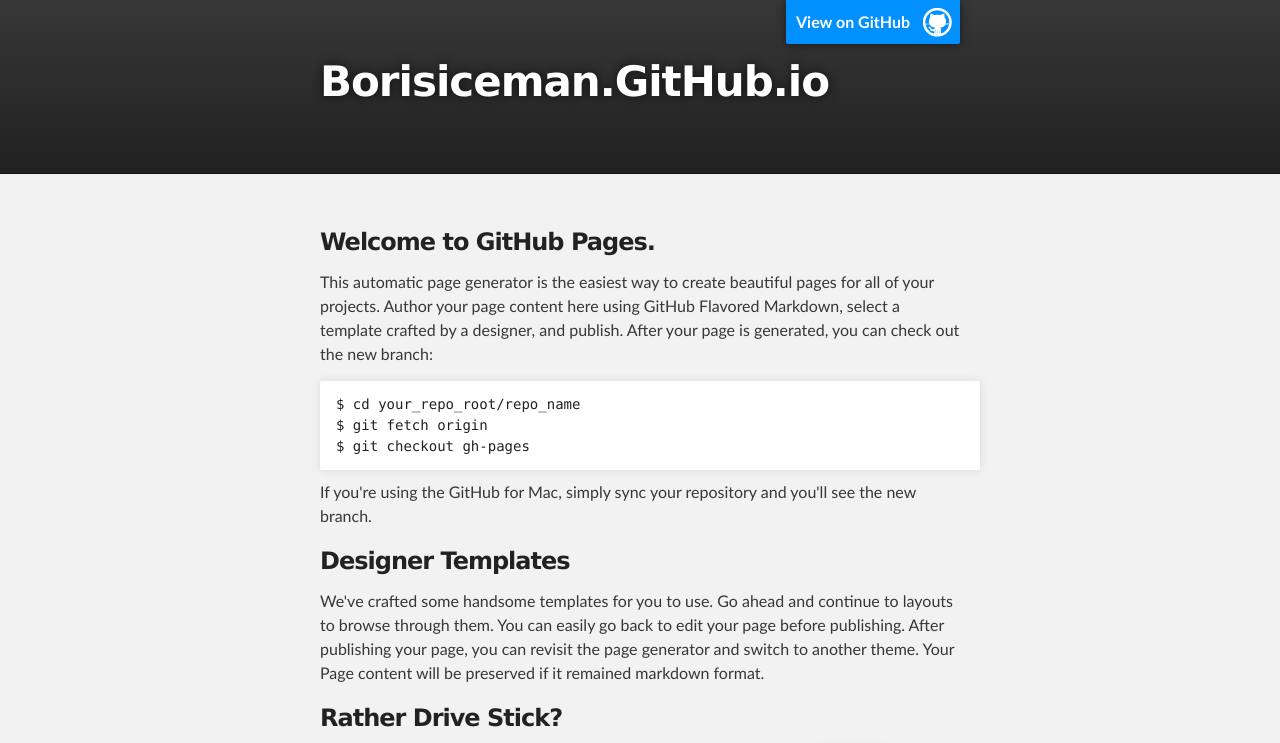
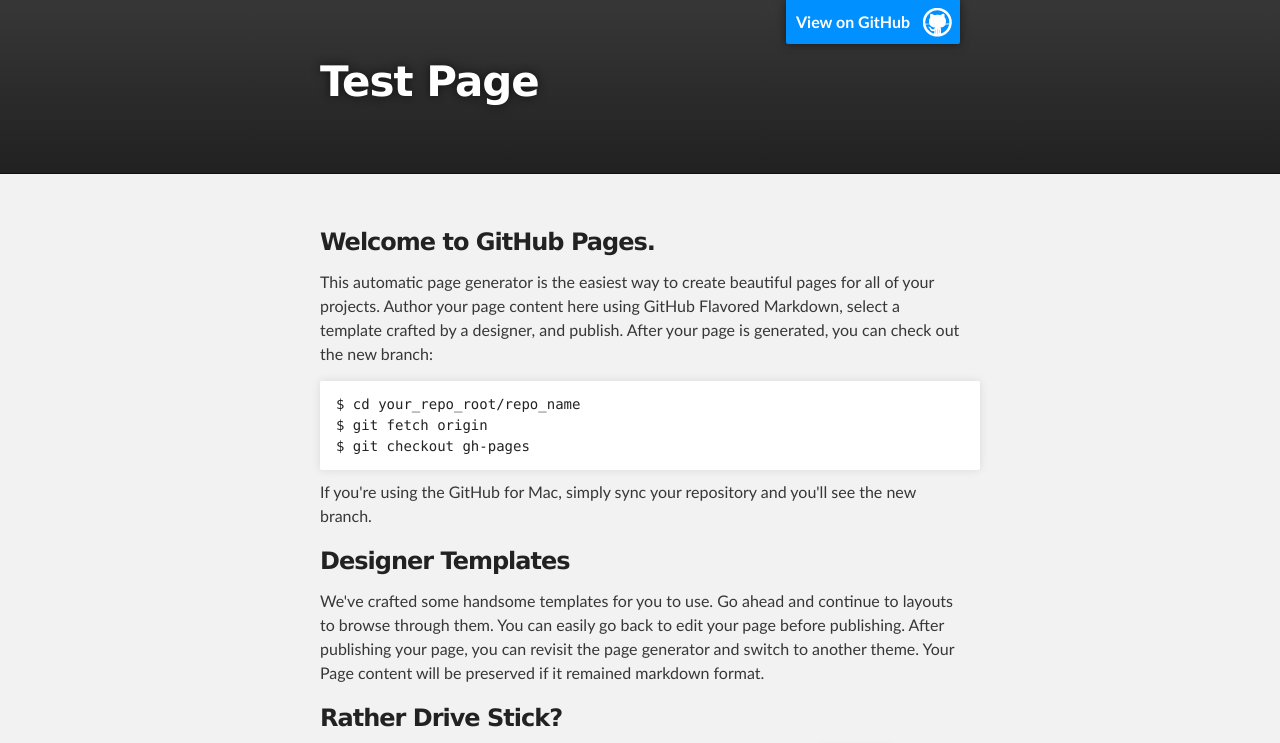
Before and after one commit to borisiceman/borisiceman.github.io, a plain HTML site: page index.html in a window 1280 px wide. Shown: the top 743 px of the page. Drawn offline with Linux system fonts and the light colour scheme.

Commit message:
change title

```diff
--- a/index.html
+++ b/index.html
@@ -18,7 +18,7 @@
         <header class="inner">
           <a id="forkme_banner" href="https://github.com/borisiceman">View on GitHub</a>
 
-          <h1 id="project_title">Borisiceman.GitHub.io</h1>
+          <h1 id="project_title">Test Page</h1>
           <h2 id="project_tagline"></h2>
 
         </header>
```
